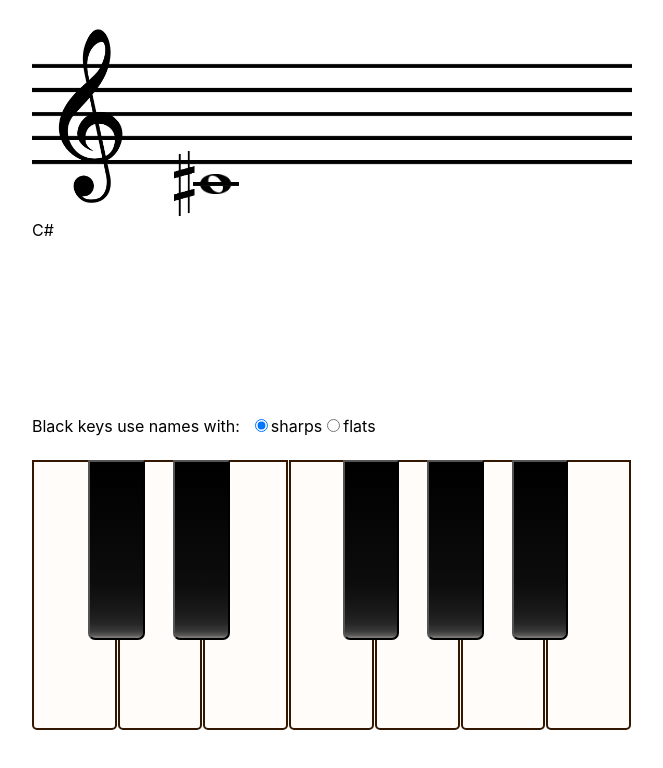
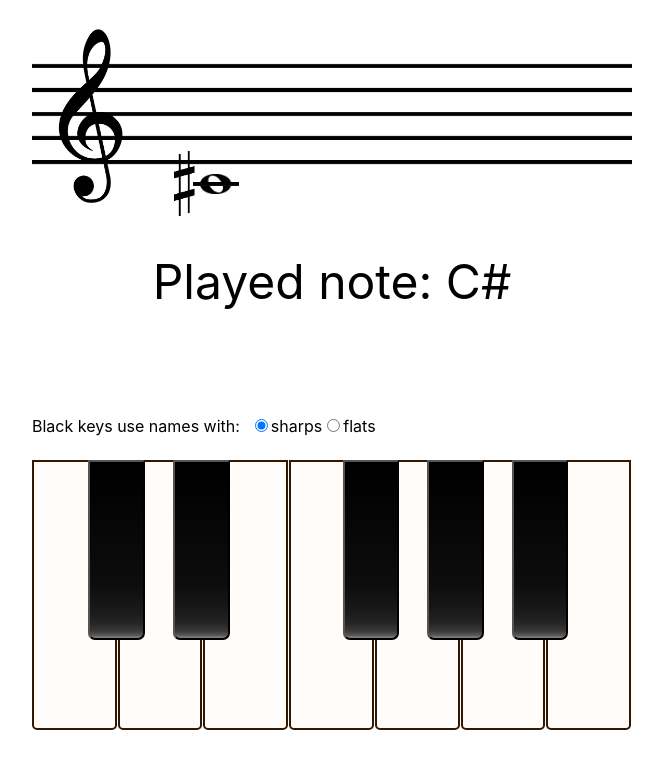
Before and after one commit to andrzejkukuryk/music-theory, a React (Create React App) app: page / in a window 1280 px wide. Both pictures are taken after a click on the button 424 px from the left and 550 px from the top of the page. Shown: the top 768 px of the page, without its empty margins (308-971 px from the left). Built offline with nearby package versions, Linux system fonts and the light colour scheme.

Commit message:
note control fix bugs

```diff
--- a/src/component/keyboard/index.js
+++ b/src/component/keyboard/index.js
@@ -10,10 +10,11 @@ export function Keyboard(props) {
     const [chromatic, setChromatic] = useState(sharped);
     const [playedNote, setPlayedNote] = useState(null);
 
-    useEffect(() => {
-        props.setNote(playedNote);
-    }, [playedNote]
-    );
+    // useEffect(() => {
+    //     props.setNote(playedNote);
+    // }, [playedNote]);
+
+    props.setNote(playedNote);
 
     const handleClickChromatic = ({ target }) => {
         target.value === TYPE_FLATED ? setChromatic(flated) : setChromatic(sharped);
--- a/src/component/note/index.js
+++ b/src/component/note/index.js
@@ -55,6 +55,11 @@ export function Note(props) {
         lineDisabled: pitch !== 'C'
     });
 
+    const caption = classNames({
+        noteCaption: true,
+        noteCaptionDisabled: pitch === 'X'
+    });
+
 
     return (
         <div className={styles.container}>
@@ -63,7 +68,7 @@ export function Note(props) {
             <img className={flatOnStaff} src={flat} alt='flat'></img>
             <img className={noteOnStaff} src={note} alt='whole note'></img>
             <img className={addedLine} src={line} alt='added line'></img>
-            <p>{props.note}</p>
+            <p className={caption}>Played note: {props.note}</p>
         </div>
     );
 };
--- a/src/component/note/styleTest.css
+++ b/src/component/note/styleTest.css
@@ -136,3 +136,12 @@
 .lineDisabled {
     display: none;
 }
+.noteCaption {
+    display: block;
+    font-size: 3em;
+    text-align: center;
+}
+
+.noteCaptionDisabled {
+    display: none;
+}
```
